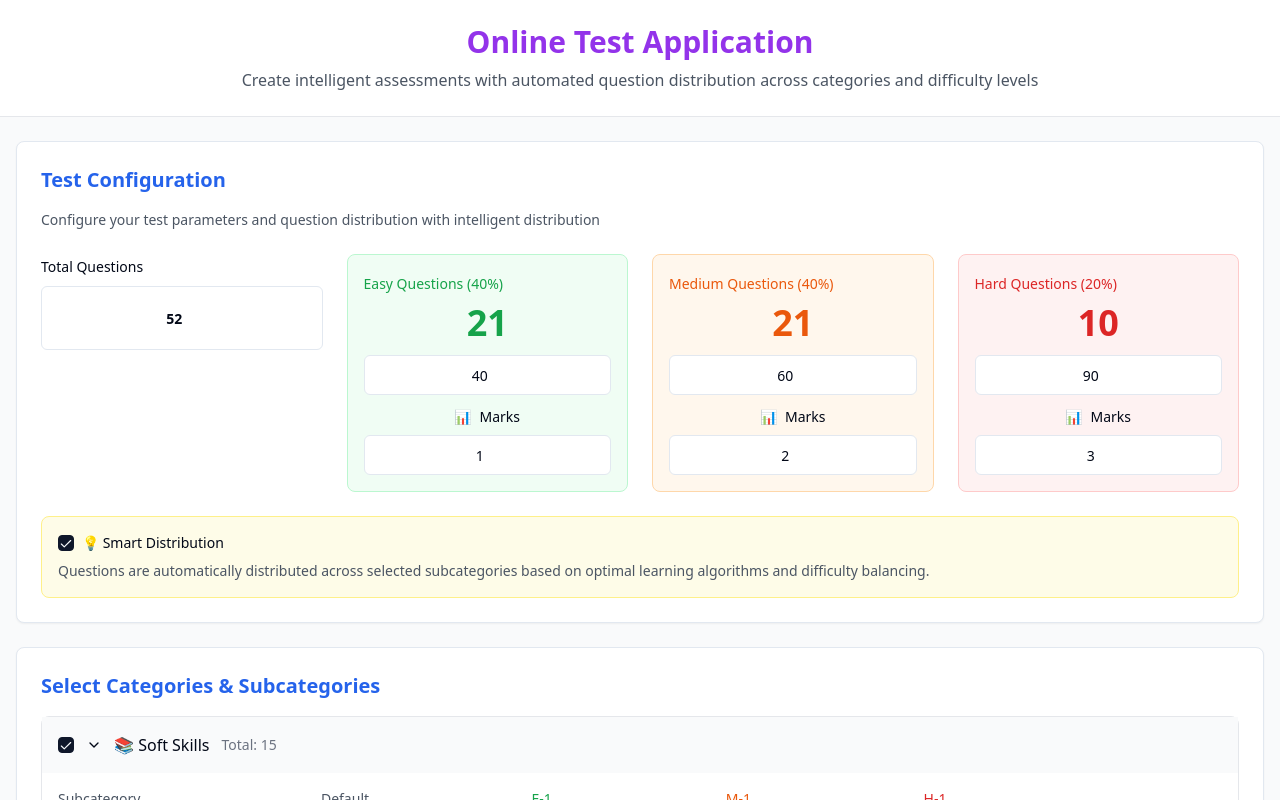
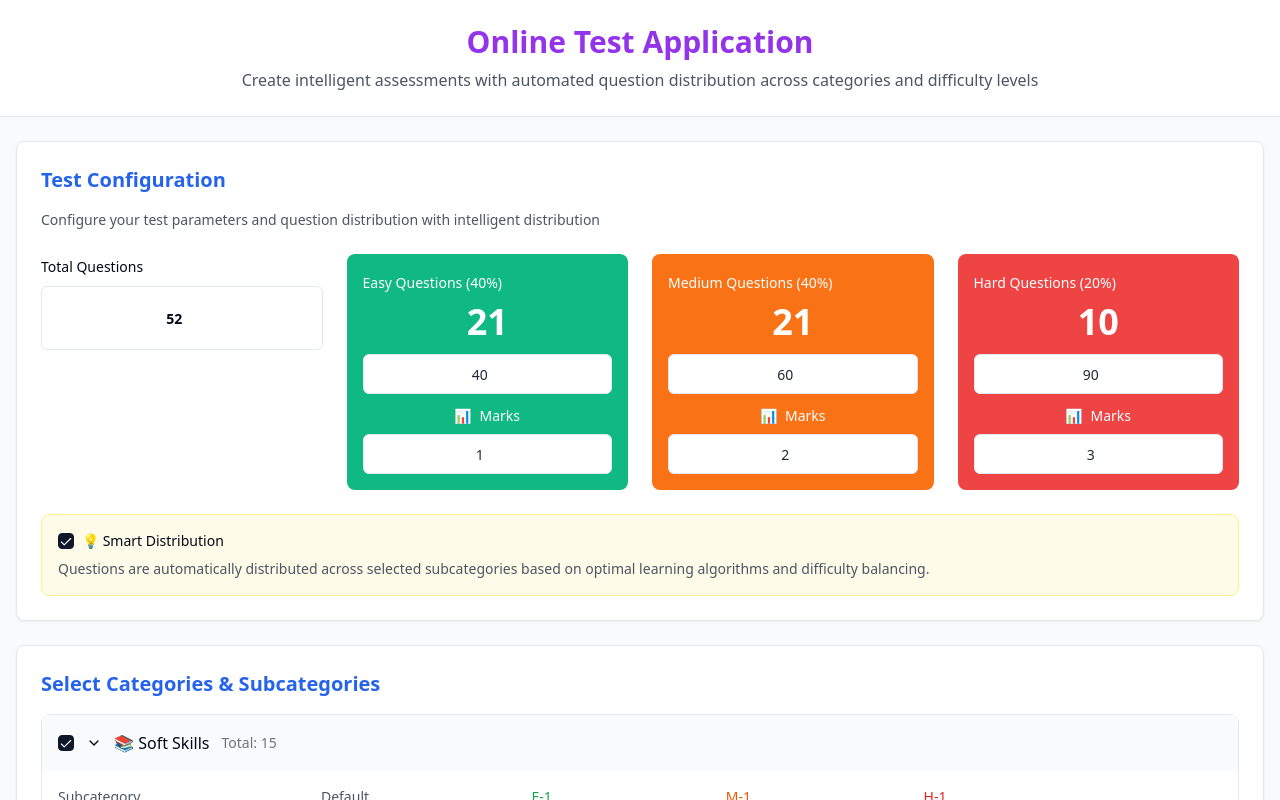
Before and after one commit to Poorit-Technologies/delightful-dev-projects-hub, a React (Vite) app: page / in a window 1280 px wide. Shown: the top 800 px of the page. Built offline with nearby package versions, Linux system fonts and the light colour scheme.

Commit message:
feat: Apply color scheme to difficulty levels
This commit applies the specified color combination to the easy, medium, and hard question sections.

```diff
--- a/src/components/TestConfiguration.tsx
+++ b/src/components/TestConfiguration.tsx
@@ -36,16 +36,16 @@ const TestConfiguration = ({ config, onConfigChange }: TestConfigurationProps) =
         </div>
 
         {/* Easy Questions */}
-        <div className="space-y-2 bg-green-50 p-4 rounded-lg border border-green-200">
-          <Label className="text-sm font-medium text-green-600">Easy Questions (40%)</Label>
+        <div className="space-y-2 bg-emerald-500 p-4 rounded-lg text-white">
+          <Label className="text-sm font-medium text-white">Easy Questions (40%)</Label>
           <div className="text-center">
-            <div className="text-4xl font-bold text-green-600 mb-3">{config.easyQuestions}</div>
+            <div className="text-4xl font-bold text-white mb-3">{config.easyQuestions}</div>
             <Input
               type="number"
               placeholder="Time (seconds)"
               value={config.easyTime}
               onChange={(e) => handleInputChange('easyTime', parseInt(e.target.value) || 0)}
-              className="mb-3 text-center"
+              className="mb-3 text-center bg-white text-gray-800"
             />
             <div className="space-y-2">
               <div className="flex items-center justify-center space-x-2">
@@ -56,23 +56,23 @@ const TestConfiguration = ({ config, onConfigChange }: TestConfigurationProps) =
                 type="number"
                 value={config.easyMarks}
                 onChange={(e) => handleInputChange('easyMarks', parseInt(e.target.value) || 0)}
-                className="text-center"
+                className="text-center bg-white text-gray-800"
               />
             </div>
           </div>
         </div>
 
         {/* Medium Questions */}
-        <div className="space-y-2 bg-orange-50 p-4 rounded-lg border border-orange-200">
-          <Label className="text-sm font-medium text-orange-600">Medium Questions (40%)</Label>
+        <div className="space-y-2 bg-orange-500 p-4 rounded-lg text-white">
+          <Label className="text-sm font-medium text-white">Medium Questions (40%)</Label>
           <div className="text-center">
-            <div className="text-4xl font-bold text-orange-600 mb-3">{config.mediumQuestions}</div>
+            <div className="text-4xl font-bold text-white mb-3">{config.mediumQuestions}</div>
             <Input
               type="number"
               placeholder="Time (seconds)"
               value={config.mediumTime}
               onChange={(e) => handleInputChange('mediumTime', parseInt(e.target.value) || 0)}
-              className="mb-3 text-center"
+              className="mb-3 text-center bg-white text-gray-800"
             />
             <div className="space-y-2">
               <div className="flex items-center justify-center space-x-2">
@@ -83,23 +83,23 @@ const TestConfiguration = ({ config, onConfigChange }: TestConfigurationProps) =
                 type="number"
                 value={config.mediumMarks}
                 onChange={(e) => handleInputChange('mediumMarks', parseInt(e.target.value) || 0)}
-                className="text-center"
+                className="text-center bg-white text-gray-800"
               />
             </div>
           </div>
         </div>
 
         {/* Hard Questions */}
-        <div className="space-y-2 bg-red-50 p-4 rounded-lg border border-red-200">
-          <Label className="text-sm font-medium text-red-600">Hard Questions (20%)</Label>
+        <div className="space-y-2 bg-red-500 p-4 rounded-lg text-white">
+          <Label className="text-sm font-medium text-white">Hard Questions (20%)</Label>
           <div className="text-center">
-            <div className="text-4xl font-bold text-red-600 mb-3">{config.hardQuestions}</div>
+            <div className="text-4xl font-bold text-white mb-3">{config.hardQuestions}</div>
             <Input
               type="number"
               placeholder="Time (seconds)"
               value={config.hardTime}
               onChange={(e) => handleInputChange('hardTime', parseInt(e.target.value) || 0)}
-              className="mb-3 text-center"
+              className="mb-3 text-center bg-white text-gray-800"
             />
             <div className="space-y-2">
               <div className="flex items-center justify-center space-x-2">
@@ -110,7 +110,7 @@ const TestConfiguration = ({ config, onConfigChange }: TestConfigurationProps) =
                 type="number"
                 value={config.hardMarks}
                 onChange={(e) => handleInputChange('hardMarks', parseInt(e.target.value) || 0)}
-                className="text-center"
+                className="text-center bg-white text-gray-800"
               />
             </div>
           </div>
```
